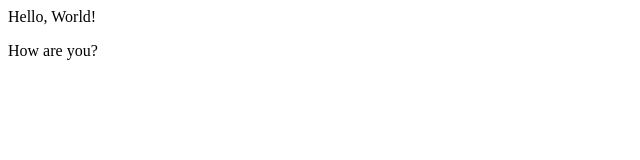
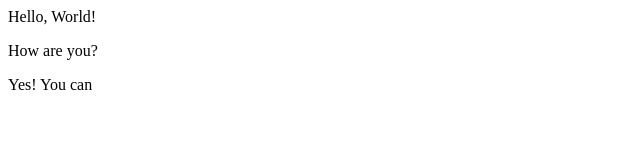
Before and after one commit to mehrajmehmood/LocalRepo, a plain HTML site: page index.html in a window 1280 px wide. Shown: the full height of the page, 0-640 px from the left. Drawn offline with Linux system fonts and the light colour scheme.

Commit message:
Add new feature

```diff
--- a/index.html
+++ b/index.html
@@ -1,2 +1,3 @@
 <p>Hello, World!</p>
 <p>How are you?</p>
+<p>Yes! You can</p>
```
